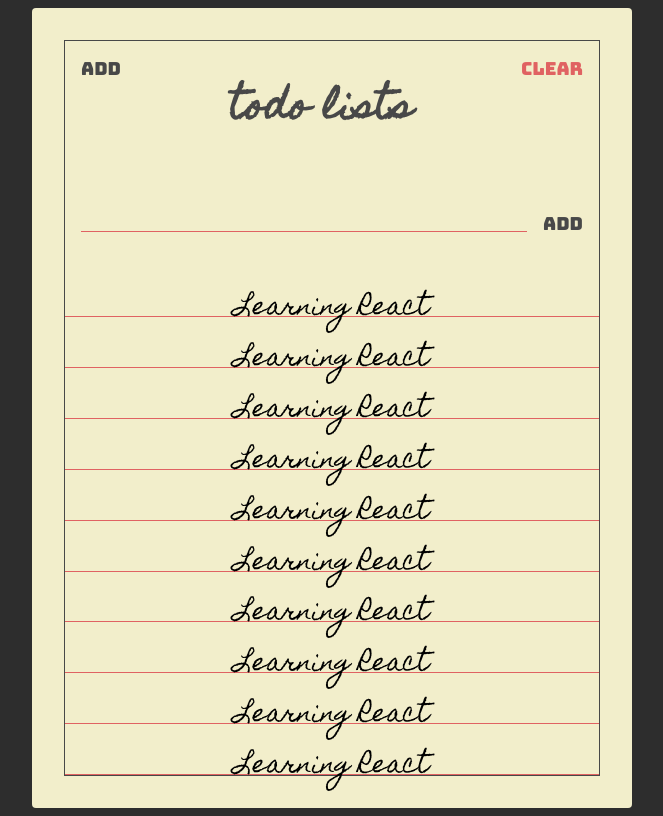
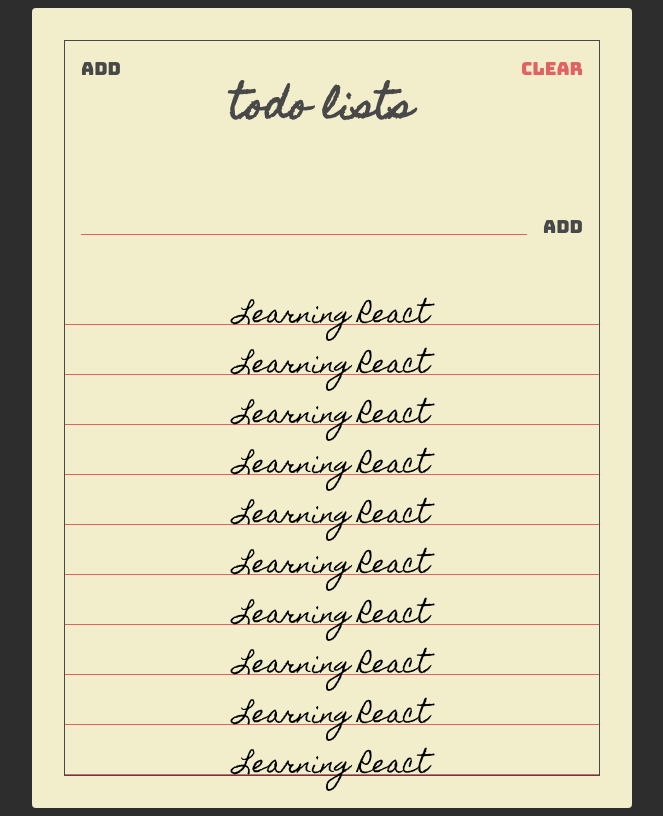
Before and after one commit to sabilimaulana/react-todolist, a React (Create React App) app: page / in a window 1280 px wide. Shown: the whole page, without its empty margins (308-971 px from the left). Built offline with nearby package versions, Linux system fonts and the light colour scheme.

Commit message:
Membuar Paper component

```diff
--- a/package.json
+++ b/package.json
@@ -5,6 +5,7 @@
   "keywords": [],
   "main": "src/index.js",
   "dependencies": {
+    "prop-types": "15.7.2",
     "react": "17.0.0",
     "react-dom": "17.0.0",
     "react-scripts": "3.4.3"
--- a/src/App.js
+++ b/src/App.js
@@ -1,10 +1,11 @@
 import React from "react";
 import "./styles.css";
 
+import Paper from "./components/Paper";
+
 export default function App() {
   return (
-    <div className="container">
-      <div className="frame">
+    <Paper>
       <section className="header">
         <button className="header-btn main-black-color">Add</button>
         <h1 className="header-title">Todo lists</h1>
@@ -22,54 +23,35 @@ export default function App() {
         <div className="todo">
           <span className="todo-text">Learning React</span>
         </div>
-        </section>
-        <section className="todos">
+        <div className="todo">
+          <span className="todo-text">Learning React</span>
+        </div>
+        <div className="todo">
+          <span className="todo-text">Learning React</span>
+        </div>
+        <div className="todo">
+          <span className="todo-text">Learning React</span>
+        </div>
+        <div className="todo">
+          <span className="todo-text">Learning React</span>
+        </div>
+        <div className="todo">
+          <span className="todo-text">Learning React</span>
+        </div>
+        <div className="todo">
+          <span className="todo-text">Learning React</span>
+        </div>
+        <div className="todo">
+          <span className="todo-text">Learning React</span>
+        </div>
+        <div className="todo">
+          <span className="todo-text">Learning React</span>
+        </div>
         <div className="todo">
           <span className="todo-text">Learning React</span>
         </div>
       </section>
-        <section className="todos">
-          <div className="todo">
-            <span className="todo-text">Learning React</span>
-          </div>
-        </section>
-        <section className="todos">
-          <div className="todo">
-            <span className="todo-text">Learning React</span>
-          </div>
-        </section>
-        <section className="todos">
-          <div className="todo">
-            <span className="todo-text">Learning React</span>
-          </div>
-        </section>
-        <section className="todos">
-          <div className="todo">
-            <span className="todo-text">Learning React</span>
-          </div>
-        </section>
-        <section className="todos">
-          <div className="todo">
-            <span className="todo-text">Learning React</span>
-          </div>
-        </section>
-        <section className="todos">
-          <div className="todo">
-            <span className="todo-text">Learning React</span>
-          </div>
-        </section>
-        <section className="todos">
-          <div className="todo">
-            <span className="todo-text">Learning React</span>
-          </div>
-        </section>
-        <section className="todos">
-          <div className="todo">
-            <span className="todo-text">Learning React</span>
-          </div>
-        </section>
-      </div>
-    </div>
+    </Paper>
 
     // <div className="App">
     //   <h1>Hello CodeSandbox</h1>
--- a/src/components/Paper.jsx
+++ b/src/components/Paper.jsx
@@ -0,0 +1,19 @@
+import React from "react";
+import PropTypes from "prop-types";
+
+const Paper = ({ children }) => {
+  return (
+    <div className="container">
+      <div className="frame">{children}</div>
+    </div>
+  );
+};
+
+Paper.propTypes = {
+  children: PropTypes.oneOfType([
+    PropTypes.arrayOf(PropTypes.node),
+    PropTypes.node
+  ])
+};
+
+export default Paper;
```
Lines whose indentation alone changed are shown as unchanged.
